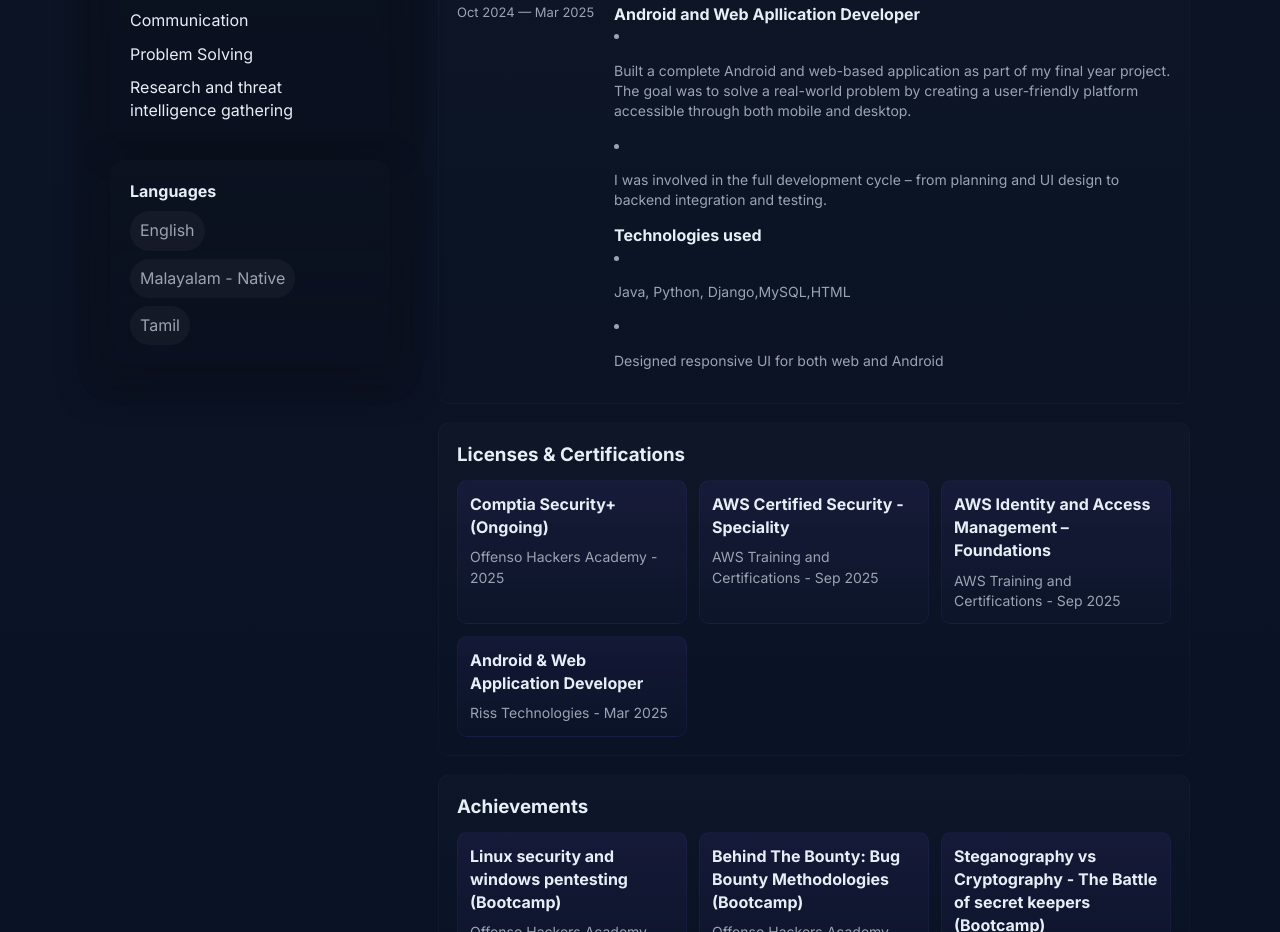
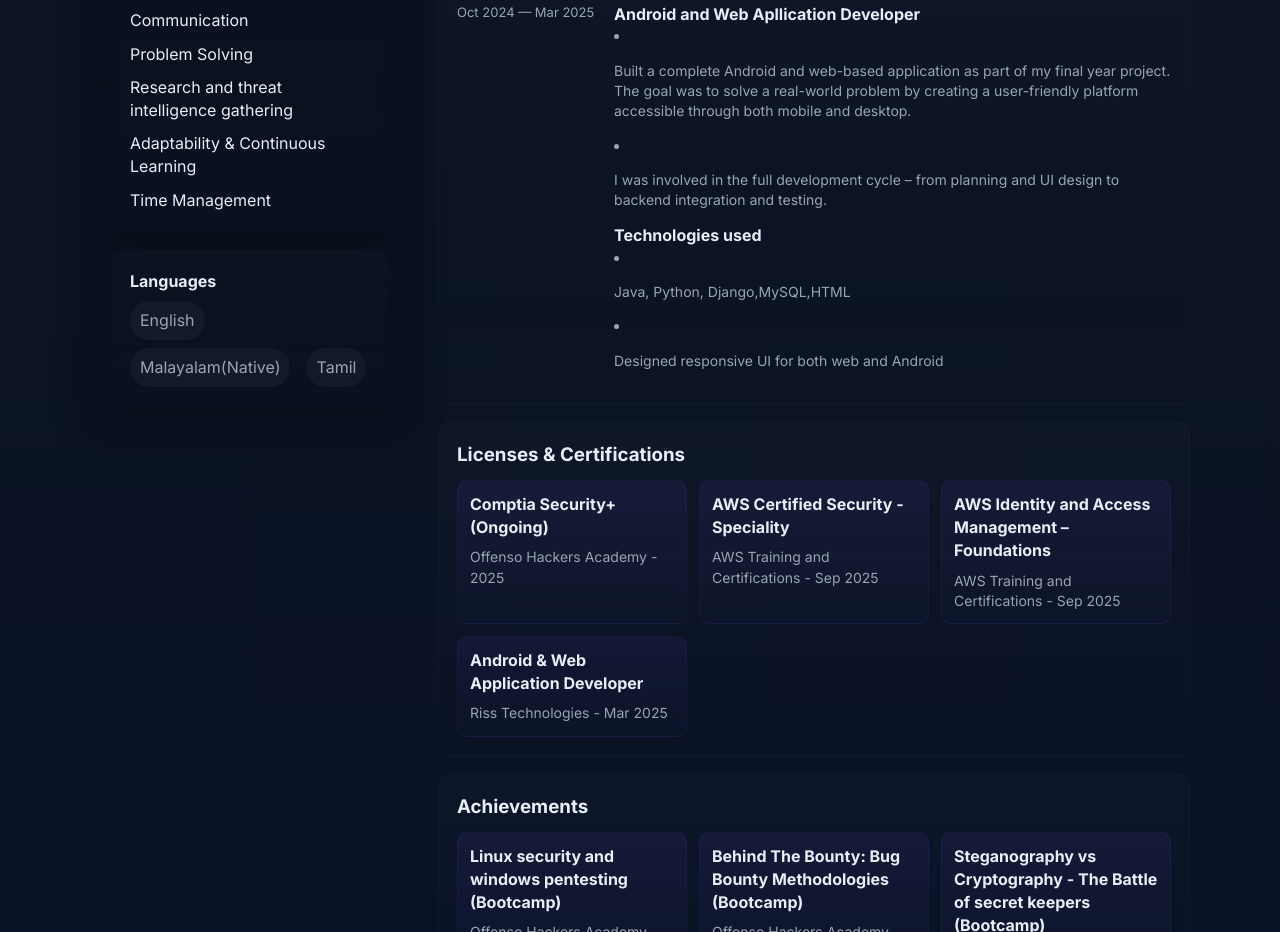
Before and after one commit to Encrypter1233/portfolio, a plain HTML site: page index.html in a window 1280 px wide. Shown: the part 1539-2471 px from the top of the page. Drawn offline with Linux system fonts and the light colour scheme.

Commit message:
Update index.html

```diff
--- a/index.html
+++ b/index.html
@@ -159,6 +159,8 @@
           <div class="skill-row"><span>Communication</span></div>
           <div class="skill-row"><span>Problem Solving</span></div>
           <div class="skill-row"><span>Research and threat intelligence gathering</span></div>
+          <div class="skill-row"><span>Adaptability & Continuous Learning</span></div>
+          <div class="skill-row"><span>Time Management</span></div>
         </div>
       </div>
 
@@ -168,7 +170,7 @@
         <h4 style="margin:0 0 8px 0">Languages</h4>
         <div class="langs">
           <div class="lang">English</div><br>
-          <div class="lang">Malayalam - Native</div><br>
+          <div class="lang">Malayalam(Native)</div><br>
           <div class="lang">Tamil</div>
         </div>
       </div>
```
